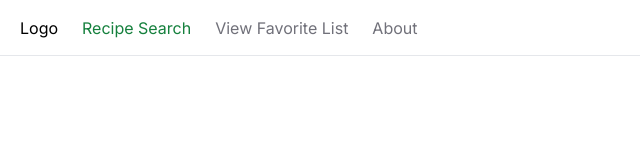
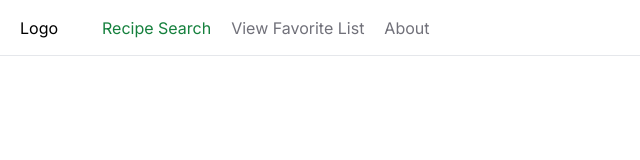
Before and after one commit to JamesCroissant/my-personal-chef-app, a Next.js app: page / in a window 1280 px wide. Shown: the top 160 px of the page, without its empty margins (0-640 px from the left). Built offline with nearby package versions, Linux system fonts and the light colour scheme.

Commit message:
fixed Header.tsx

```diff
--- a/src/app/Header.tsx
+++ b/src/app/Header.tsx
@@ -14,9 +14,9 @@ const Header = () => {
   ]
 
   return (
-    <nav className="flex space-x-6 border-b mb-5 px-5 h-14 items-center">
+    <nav className="flex space-x-11 border-b mb-5 px-5 h-14 items-center">
       <Link href="/">Logo</Link>
-      <ul className="flex space-x-6">
+      <ul className="flex space-x-5">
         {links.map(link =>
           <Link
             key={link.href}
```
